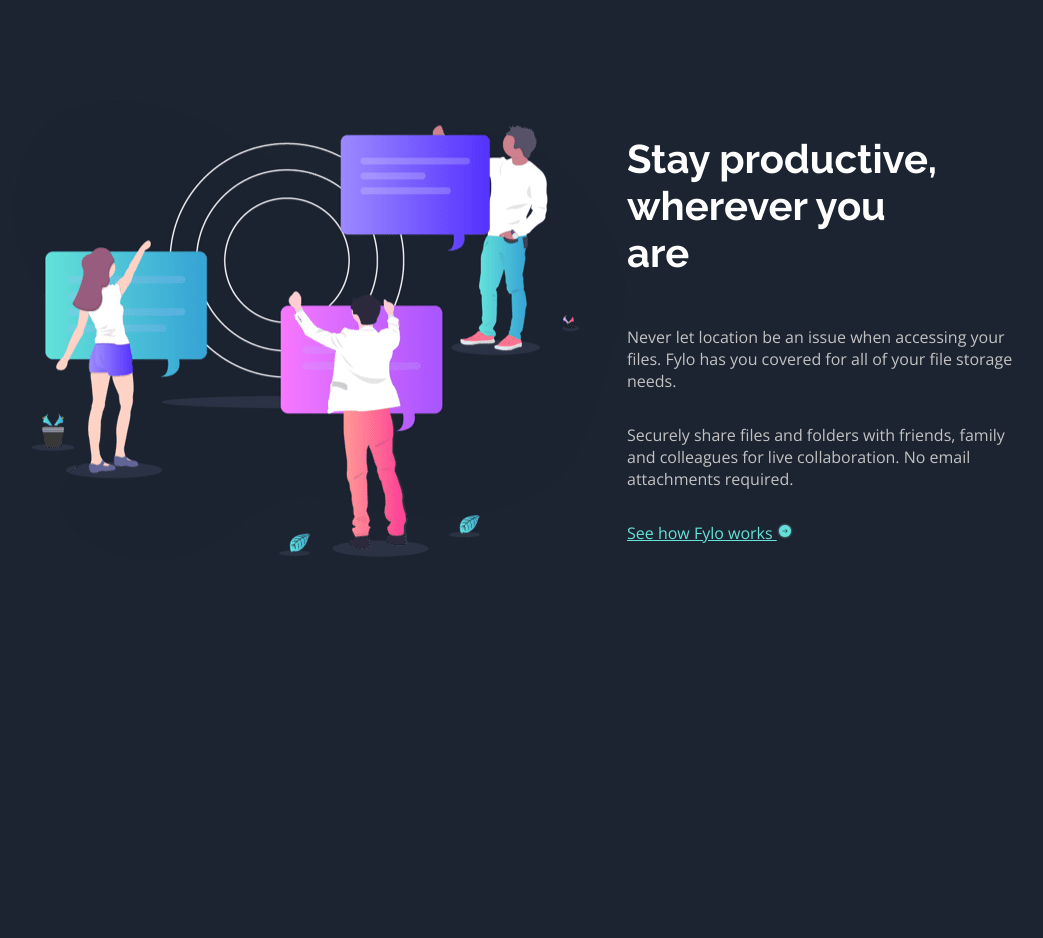
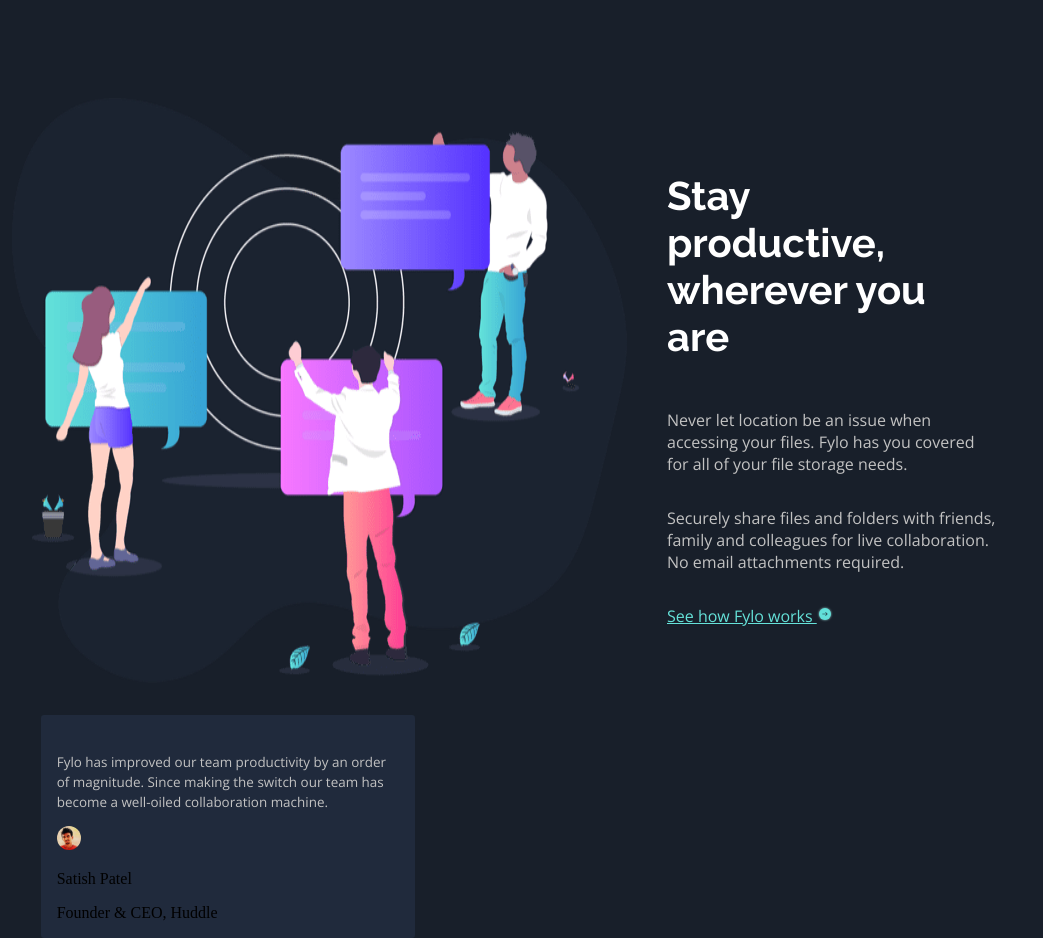
Before and after one commit to rohan843/DarkThemeLandingPage, a plain HTML site: page index.html in a window 1280 px wide. Shown: the part 1760-2698 px from the top of the page, without its empty margins (116-1159 px from the left). Before the commit the page ends 2355 px from the top, so only its background shows below. Drawn offline with nearby package versions, Linux system fonts and the light colour scheme.

Commit message:
started testimonial section styles

```diff
--- a/index.html
+++ b/index.html
@@ -96,37 +96,39 @@
         </p>
       </div>
     </section>
-  </main>
-    <!--
-  <section>
-    <div>
-      <p>Fylo has improved our team productivity by an order of magnitude. Since making the switch our team has
+    <section class="Testimonials">
+      <div class="TestimonialCard">
+        <p class="TestimonialText">Fylo has improved our team productivity by an order of magnitude. Since making the
+          switch our team has
           become a well-oiled collaboration machine.</p>
-      <div><img src="images/profile-1.jpg" alt="profile">
+        <div class="TestimonialAttr"><img src="images/profile-1.jpg" alt="profile" class="TestimonialImg">
           <p>Satish Patel</p>
           <p>Founder & CEO, Huddle</p>
         </div>
       </div>
 
-    <div>
-      <p>Fylo has improved our team productivity by an order of magnitude. Since making the switch our team has
+      <!-- <div class="TestimonialCard">
+        <p class="TestimonialText">Fylo has improved our team productivity by an order of magnitude. Since making the
+          switch our team has
           become a well-oiled collaboration machine.</p>
-      <div><img src="images/profile-2.jpg" alt="profile">
+        <div class="TestimonialAttr"><img src="images/profile-2.jpg" alt="profile" class="TestimonialImg">
           <p>Bruce McKenzie</p>
           <p>Founder & CEO, Huddle</p>
         </div>
       </div>
 
-    <div>
-      <p>Fylo has improved our team productivity by an order of magnitude. Since making the switch our team has
+      <div class="TestimonialCard">
+        <p class="TestimonialText">Fylo has improved our team productivity by an order of magnitude. Since making the
+          switch our team has
           become a well-oiled collaboration machine.</p>
-      <div><img src="images/profile-3.jpg" alt="profile">
+        <div class="TestimonialAttr"><img src="images/profile-3.jpg" alt="profile" class="TestimonialImg">
           <p>Iva Boyd</p>
           <p>Founder & CEO, Huddle</p>
         </div>
-    </div>
+      </div> -->
     </section>
-
+  </main>
+  <!--
   <section>
     <h2>Get early access today</h2>
 
@@ -166,7 +168,7 @@
       <img src="images/twitter-icon-white.png">
       <img src="images/instagram-icon-white.png">
     </div>
-  </footer> -->
+  </footer>-->
 
   <!-- <footer>
     <p class="attribution">
--- a/styles.css
+++ b/styles.css
@@ -8,7 +8,8 @@
 }
 
 body {
-    background-color: hsl(217, 28%, 15%);
+    /* background-color: hsl(217, 28%, 15%); */
+    background-color: hsl(218, 28%, 13%);
     margin          : 0;
 }
 
@@ -156,21 +157,22 @@ body {
 }
 
 .StayProdRow {
-    display       : flex;
-    flex-direction: column;
+    display        : flex;
+    flex-direction : column;
     justify-content: center;
+    margin         : 2.5em;
 }
 
 .StayProdHeader {
     color      : hsl(0, 0%, 100%);
     font-family: "Raleway", sans-serif;
-    font-size: 2.5em;
-    width: 80%;
+    font-size  : 2.5em;
+    width      : 80%;
 }
 
 .StayProdText {
-    color: hsl(0, 0%, 76%);
-    font-family: "Open Sans" ,sans-serif;
+    color      : hsl(0, 0%, 76%);
+    font-family: "Open Sans", sans-serif;
 }
 
 #SeeHowFyloWorks a,
@@ -181,5 +183,37 @@ body {
 
 .StayProdImg {
     /* width: 50%; */
-    flex-grow: 1;
+    /* flex-grow: 1; */
 }
+
+.Testimonials {
+    display: flex;
+}
+
+.TestimonialText {
+    color      : hsl(0, 0%, 76%);
+    font-family: "Open Sans", sans-serif;
+    font-size  : 0.84rem;
+    line-height: 1.5;
+}
+
+.TestimonialCard {
+    display         : flex;
+    flex-direction  : column;
+    padding-top     : 1.5em;
+    padding-left    : 1em;
+    padding-right   : 1em;
+    background-color: hsl(219, 30%, 18%);
+    border-radius   : 0.2em;
+    margin          : auto 6px;
+    width           : 35%;
+}
+
+.TestimonialAttr {
+    /* display: flex; */
+}
+
+.TestimonialImg {
+    width        : 1.5em;
+    border-radius: 100%;
+}
```
Lines whose indentation alone changed are shown as unchanged.
